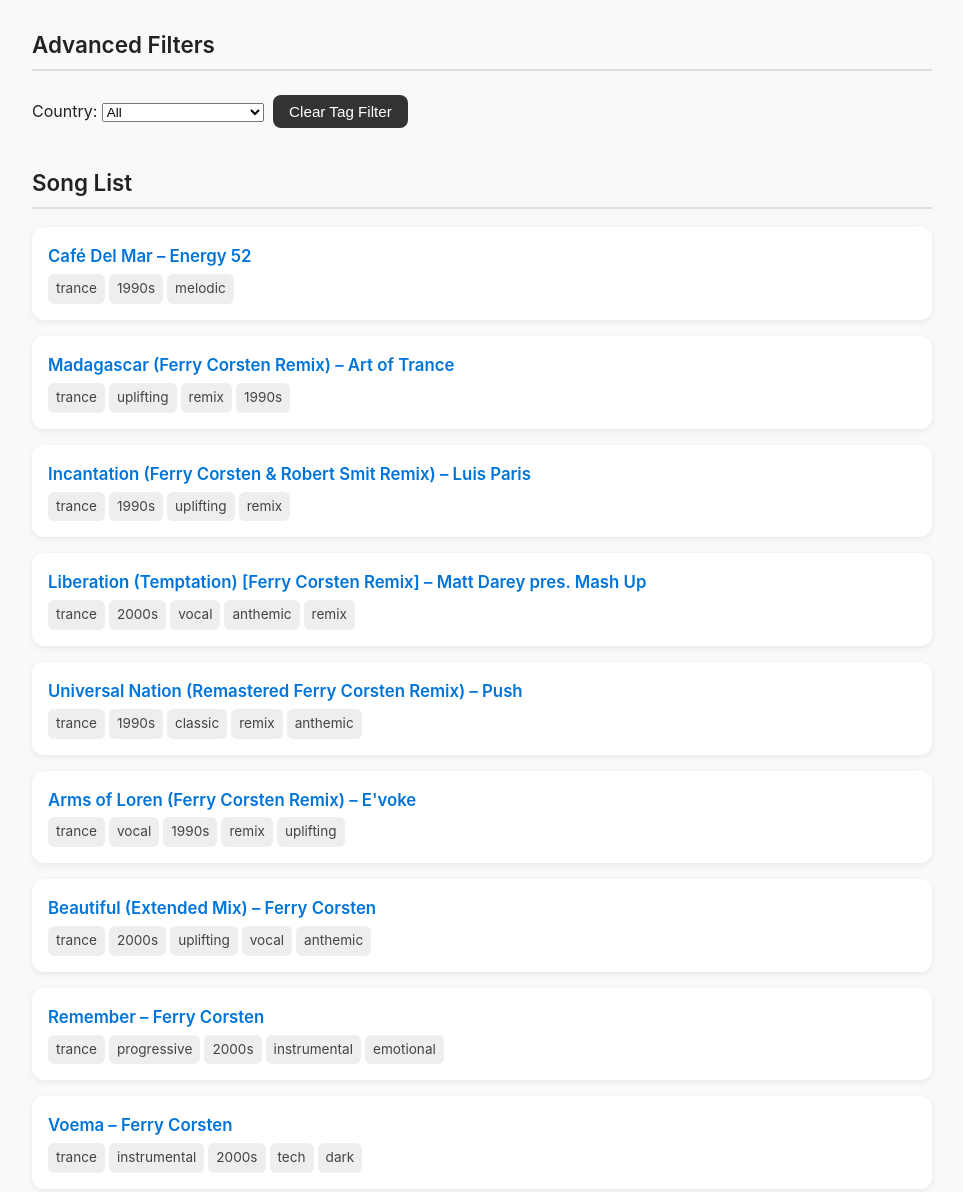
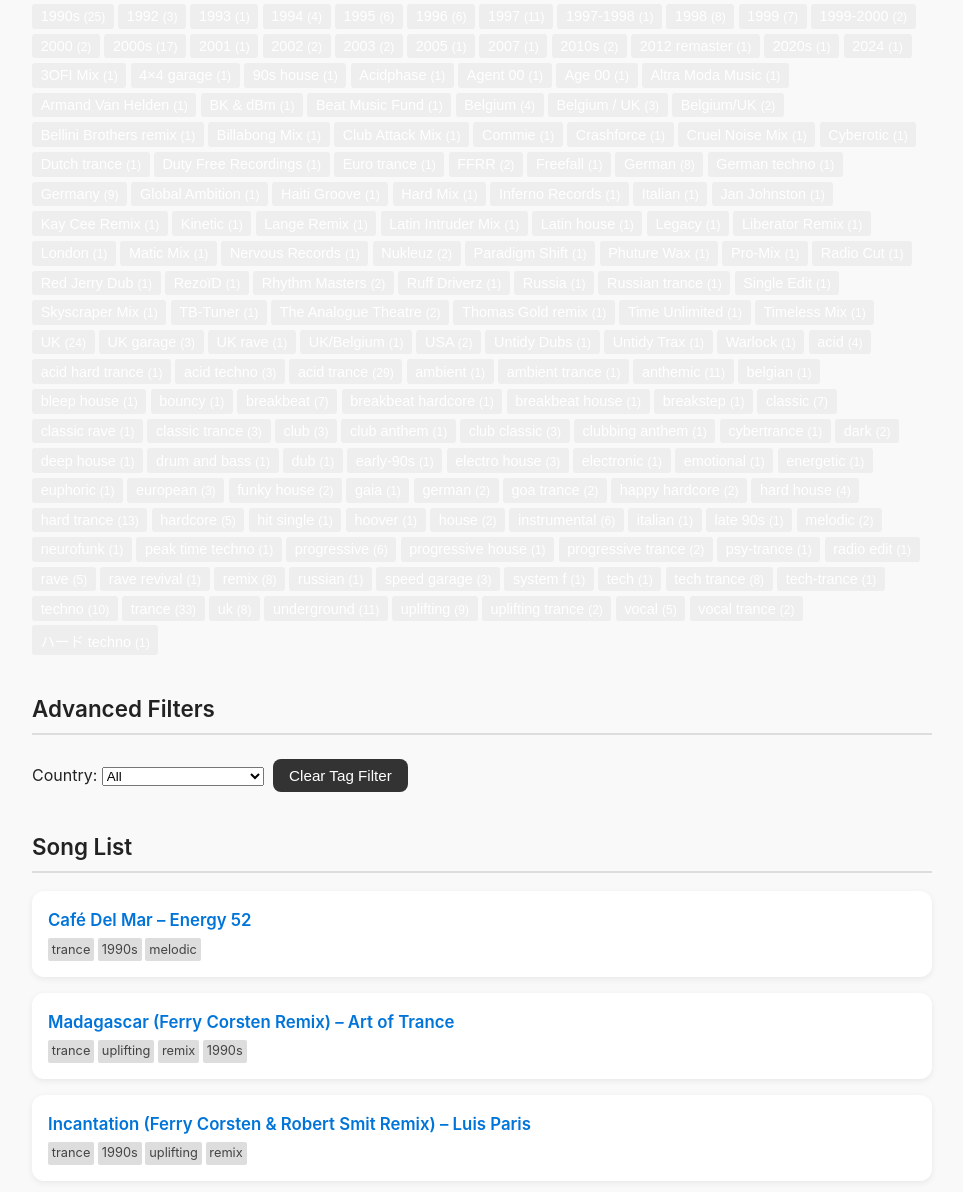
Before and after one commit to yyb334/Classic-Electronic-Archive, a plain HTML site: page index.html in a window 1280 px wide. Shown: the part 458-1650 px from the top of the page, without its empty margins (158-1121 px from the left). Drawn offline with Linux system fonts and the light colour scheme.

Commit message:
Add multi-tag filtering with counts and improved UI

```diff
--- a/index.html
+++ b/index.html
@@ -33,6 +33,9 @@
     <section id="filters">
       <h2>Search and Tag Filters</h2>
       <input type="text" id="search-bar" placeholder="Search by title or artist..." />
+      <div id="tag-list" style="margin-top: 0.5em;">
+        <!-- Tag buttons will be inserted here -->
+      </div>
     </section>
 
     <!-- Advanced filters -->
--- a/script.js
+++ b/script.js
@@ -3,9 +3,10 @@
 let currentSearchQuery = '';
 let currentSortBy = 'title';
 let ascending = true;
-let currentTagFilter = null;
+let activeTags = [];
 let currentCountryFilter = '';
 
+// Fetch songs.json data
 async function fetchSongs() {
   const response = await fetch('songs.json');
   if (!response.ok) {
@@ -14,20 +15,58 @@
   return await response.json();
 }
 
-function createTagElement(tag) {
-  const span = document.createElement('span');
-  span.className = 'tag';
-  span.textContent = tag;
+// Create a tag button with count and toggle functionality
+function createTagButton(tag, count) {
+  const btn = document.createElement('button');
+  btn.innerHTML = `${tag} <small>(${count})</small>`;
+  btn.style.margin = '0 0.3em 0.3em 0';
+  btn.className = 'tag-button';
 
-  // Clickable tag filter
-  span.addEventListener('click', () => {
-    currentTagFilter = tag;
+  if (activeTags.includes(tag)) {
+    btn.classList.add('active');
+  }
+
+  btn.addEventListener('click', () => {
+    const idx = activeTags.indexOf(tag);
+    if (idx > -1) {
+      activeTags.splice(idx, 1);  // Remove tag
+    } else {
+      activeTags.push(tag);       // Add tag
+    }
     applyFilters();
+    renderTagButtons();           // Refresh tag buttons
   });
 
-  return span;
+  return btn;
 }
 
+// Render all tag buttons with counts
+function renderTagButtons() {
+  const tagContainer = document.getElementById('tag-list');
+  if (!tagContainer) return;
+
+  // Count how many songs have each tag (from all songs)
+  const tagCounts = {};
+
+  allSongs.forEach(song => {
+    if (Array.isArray(song.tags)) {
+      song.tags.forEach(tag => {
+        tagCounts[tag] = (tagCounts[tag] || 0) + 1;
+      });
+    }
+  });
+
+  tagContainer.innerHTML = '';
+
+  const sortedTags = Object.keys(tagCounts).sort();
+
+  sortedTags.forEach(tag => {
+    const btn = createTagButton(tag, tagCounts[tag]);
+    tagContainer.appendChild(btn);
+  });
+}
+
+// Render individual song list item
 function renderSong(song) {
   const li = document.createElement('li');
 
@@ -37,22 +76,31 @@
   li.appendChild(link);
 
   const tagContainer = document.createElement('div');
-  song.tags.forEach(tag => tagContainer.appendChild(createTagElement(tag)));
+  if (Array.isArray(song.tags)) {
+    song.tags.forEach(tag => {
+      const span = document.createElement('span');
+      span.className = 'tag';
+      span.textContent = tag;
+      tagContainer.appendChild(span);
+    });
+  }
   li.appendChild(tagContainer);
 
   return li;
 }
 
+// Populate the song list in the DOM
 function loadSongList(songs) {
   const songList = document.getElementById('song-list');
   songList.innerHTML = '';
   songs.forEach(song => songList.appendChild(renderSong(song)));
 }
 
+// Extract decades from tags
 function getDecades(songs) {
   const decades = new Set();
   for (const song of songs) {
-    for (const tag of song.tags) {
+    for (const tag of song.tags || []) {
       const match = tag.match(/^(\d{4})s$/);
       if (match) {
         decades.add(tag);
@@ -62,7 +110,8 @@
   return Array.from(decades).sort();
 }
 
-function renderDecadeFilters(decades, songs) {
+// Render decade filter buttons
+function renderDecadeFilters(decades) {
   const filterDiv = document.getElementById('decade-buttons');
   filterDiv.innerHTML = '';
 
@@ -74,7 +123,7 @@
   });
   filterDiv.appendChild(allButton);
 
-  for (const decade of decades) {
+  decades.forEach(decade => {
     const button = document.createElement('button');
     button.textContent = decade;
     button.addEventListener('click', () => {
@@ -82,13 +131,14 @@
       applyFilters();
     });
     filterDiv.appendChild(button);
-  }
+  });
 }
 
+// Display tag statistics list (optional)
 function showTagStats(songs) {
   const tagCounts = {};
   for (const song of songs) {
-    for (const tag of song.tags) {
+    for (const tag of song.tags || []) {
       tagCounts[tag] = (tagCounts[tag] || 0) + 1;
     }
   }
@@ -104,6 +154,7 @@
   }
 }
 
+// Setup search bar listener
 function setupSearch() {
   const searchInput = document.getElementById('search-bar');
   searchInput.addEventListener('input', () => {
@@ -112,6 +163,7 @@
   });
 }
 
+// Setup sorting controls
 function setupSorting() {
   const sortSelect = document.getElementById('sort-select');
   const sortButton = document.getElementById('sort-direction');
@@ -133,7 +185,7 @@
   });
 }
 
-// Populate country dropdown
+// Populate country dropdown filter
 function populateCountryFilter(songs) {
   const countries = new Set();
   for (const song of songs) {
@@ -154,6 +206,7 @@
   });
 }
 
+// Setup advanced filters (country & clear tag button)
 function setupAdvancedFilters() {
   const countrySelect = document.getElementById('country-filter');
   if (countrySelect) {
@@ -166,21 +219,23 @@
   const clearTagButton = document.getElementById('clear-tag-filter');
   if (clearTagButton) {
     clearTagButton.addEventListener('click', () => {
-      currentTagFilter = null;
+      activeTags = [];
       applyFilters();
+      renderTagButtons();
     });
   }
 }
 
+// Apply all filters and sorting, then display songs
 function applyFilters() {
   let filtered = allSongs;
 
   // Filter by decade
   if (currentDecade) {
-    filtered = filtered.filter(song => song.tags.includes(currentDecade));
+    filtered = filtered.filter(song => (song.tags || []).includes(currentDecade));
   }
 
-  // Filter by search
+  // Filter by search query
   if (currentSearchQuery.trim() !== '') {
     filtered = filtered.filter(song =>
       song.title.toLowerCase().includes(currentSearchQuery) ||
@@ -188,9 +243,12 @@
     );
   }
 
-  // Filter by tag
-  if (currentTagFilter) {
-    filtered = filtered.filter(song => song.tags.includes(currentTagFilter));
+  // Filter by multi-tag selection (AND logic)
+  if (activeTags.length > 0) {
+    filtered = filtered.filter(song => {
+      const songTags = song.tags || [];
+      return activeTags.every(tag => songTags.includes(tag));
+    });
   }
 
   // Filter by country
@@ -198,7 +256,7 @@
     filtered = filtered.filter(song => song.country === currentCountryFilter);
   }
 
-  // Sort
+  // Sorting
   filtered.sort((a, b) => {
     let valA, valB;
 
@@ -221,16 +279,18 @@
   loadSongList(filtered);
 }
 
+// Initialization
 async function init() {
   allSongs = await fetchSongs();
   loadSongList(allSongs);
   const decades = getDecades(allSongs);
-  renderDecadeFilters(decades, allSongs);
+  renderDecadeFilters(decades);
   showTagStats(allSongs);
   populateCountryFilter(allSongs);
   setupSearch();
   setupSorting();
   setupAdvancedFilters();
+  renderTagButtons();
 }
 
 init();
--- a/style.css
+++ b/style.css
@@ -128,3 +128,29 @@
     columns: 1;
   }
 }
+#tag-list button.tag-button {
+  padding: 0.3em 0.6em;
+  border: none;
+  background-color: #eee;
+  cursor: pointer;
+  border-radius: 3px;
+  font-size: 0.9em;
+  margin: 0 0.3em 0.3em 0;
+}
+
+#tag-list button.tag-button:hover {
+  background-color: #ccc;
+}
+
+#tag-list button.tag-button.active {
+  background-color: #bbb;
+}
+
+.tag {
+  display: inline-block;
+  background-color: #ddd;
+  border-radius: 2px;
+  padding: 0.1em 0.3em;
+  margin-right: 0.3em;
+  font-size: 0.8em;
+}
```
